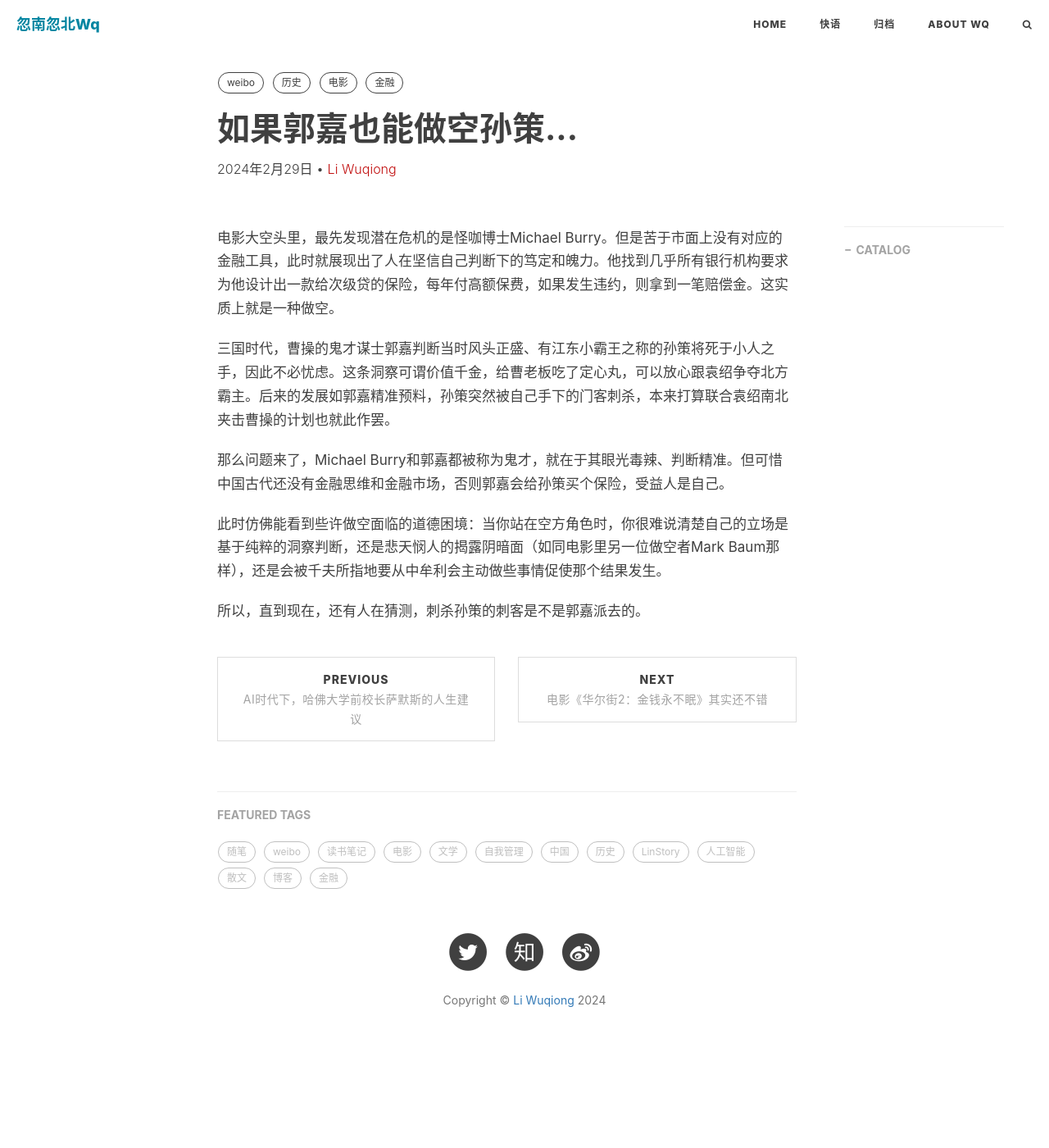
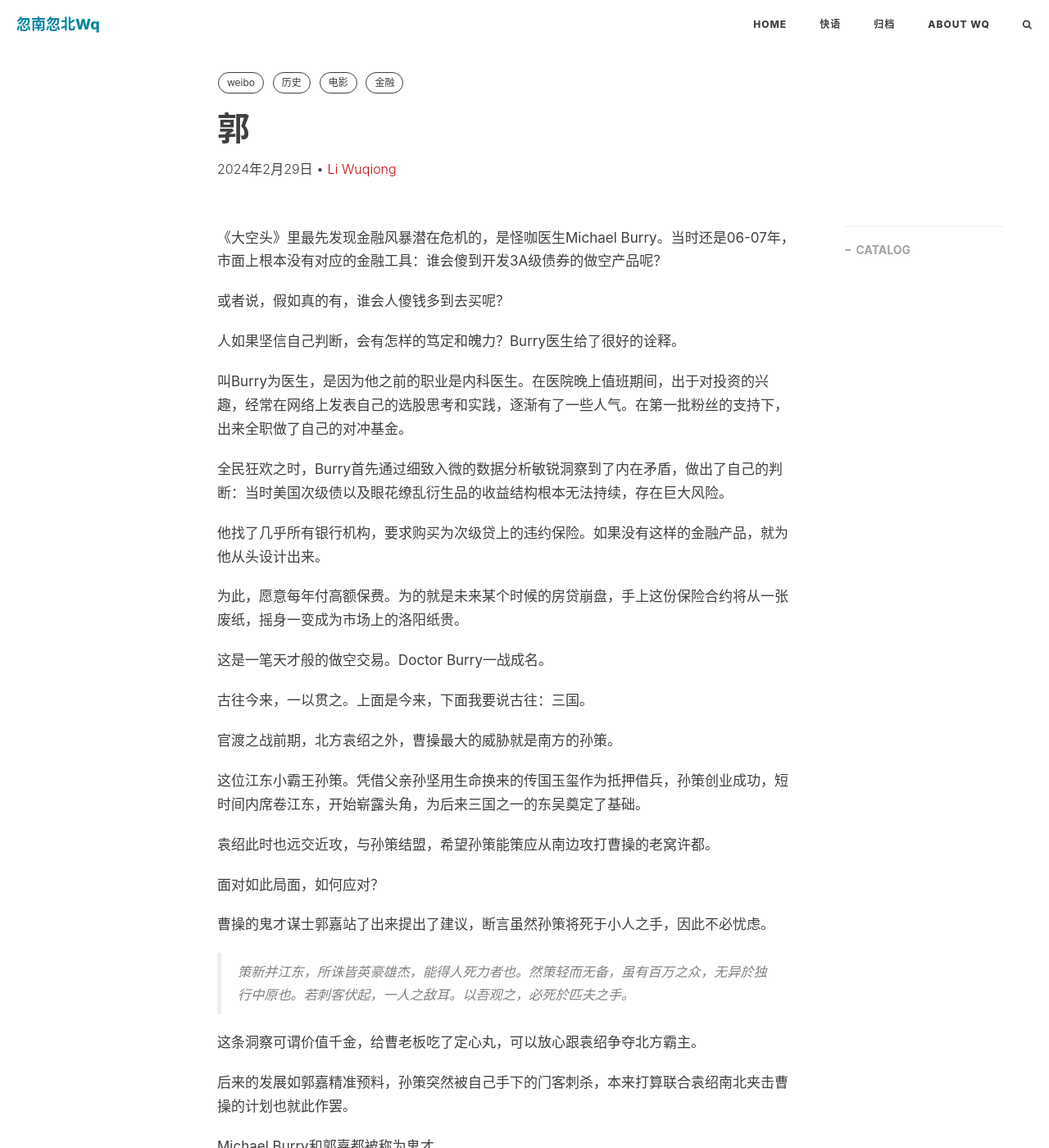
Before and after one commit to liwuqiong/blog_zh, a Jekyll site: the page built from _posts/2024Q1/2024-02-29-如果郭嘉也能做空孙策....md, in a window 1280 px wide and 1400 px high. Shown: the whole window at 82% size. Built offline with Jekyll 4.4.1, drawn with Linux system fonts in a browser that asks for light colours; nearby versions of some CDN libraries; comment, search, counter and statistics services are not loaded; some of the changed text lies outside the part shown.

Commit message:
liwuqiong: 2024-05-05 12:08:26

```diff
--- a/_posts/2024Q1/2024-02-29-如果郭嘉也能做空孙策....md
+++ b/_posts/2024Q1/2024-02-29-如果郭嘉也能做空孙策....md
@@ -1,5 +1,5 @@
 ---
-title: 如果郭嘉也能做空孙策...
+title: 郭
 subtitle:
 tags:
 - weibo
@@ -11,12 +11,55 @@ layout: post
 header-style: text
 ---
 
-电影大空头里，最先发现潜在危机的是怪咖博士Michael Burry。但是苦于市面上没有对应的金融工具，此时就展现出了人在坚信自己判断下的笃定和魄力。他找到几乎所有银行机构要求为他设计出一款给次级贷的保险，每年付高额保费，如果发生违约，则拿到一笔赔偿金。这实质上就是一种做空。
+《大空头》里最先发现金融风暴潜在危机的，是怪咖医生Michael Burry。当时还是06-07年，市面上根本没有对应的金融工具：谁会傻到开发3A级债券的做空产品呢？
 
-三国时代，曹操的鬼才谋士郭嘉判断当时风头正盛、有江东小霸王之称的孙策将死于小人之手，因此不必忧虑。这条洞察可谓价值千金，给曹老板吃了定心丸，可以放心跟袁绍争夺北方霸主。后来的发展如郭嘉精准预料，孙策突然被自己手下的门客刺杀，本来打算联合袁绍南北夹击曹操的计划也就此作罢。
+或者说，假如真的有，谁会人傻钱多到去买呢？
 
-那么问题来了，Michael Burry和郭嘉都被称为鬼才，就在于其眼光毒辣、判断精准。但可惜中国古代还没有金融思维和金融市场，否则郭嘉会给孙策买个保险，受益人是自己。
+人如果坚信自己判断，会有怎样的笃定和魄力？Burry医生给了很好的诠释。
 
-此时仿佛能看到些许做空面临的道德困境：当你站在空方角色时，你很难说清楚自己的立场是基于纯粹的洞察判断，还是悲天悯人的揭露阴暗面（如同电影里另一位做空者Mark Baum那样），还是会被千夫所指地要从中牟利会主动做些事情促使那个结果发生。
+叫Burry为医生，是因为他之前的职业是内科医生。在医院晚上值班期间，出于对投资的兴趣，经常在网络上发表自己的选股思考和实践，逐渐有了一些人气。在第一批粉丝的支持下，出来全职做了自己的对冲基金。
 
-所以，直到现在，还有人在猜测，刺杀孙策的刺客是不是郭嘉派去的。
+全民狂欢之时，Burry首先通过细致入微的数据分析敏锐洞察到了内在矛盾，做出了自己的判断：当时美国次级债以及眼花缭乱衍生品的收益结构根本无法持续，存在巨大风险。
+
+他找了几乎所有银行机构，要求购买为次级贷上的违约保险。如果没有这样的金融产品，就为他从头设计出来。
+
+为此，愿意每年付高额保费。为的就是未来某个时候的房贷崩盘，手上这份保险合约将从一张废纸，摇身一变成为市场上的洛阳纸贵。
+
+这是一笔天才般的做空交易。Doctor Burry一战成名。
+
+古往今来，一以贯之。上面是今来，下面我要说古往：三国。
+
+官渡之战前期，北方袁绍之外，曹操最大的威胁就是南方的孙策。
+
+这位江东小霸王孙策。凭借父亲孙坚用生命换来的传国玉玺作为抵押借兵，孙策创业成功，短时间内席卷江东，开始崭露头角，为后来三国之一的东吴奠定了基础。
+
+袁绍此时也远交近攻，与孙策结盟，希望孙策能策应从南边攻打曹操的老窝许都。
+
+面对如此局面，如何应对？
+
+曹操的鬼才谋士郭嘉站了出来提出了建议，断言虽然孙策将死于小人之手，因此不必忧虑。
+
+> 策新并江东，所诛皆英豪雄杰，能得人死力者也。然策轻而无备，虽有百万之众，无异於独行中原也。若刺客伏起，一人之敌耳。以吾观之，必死於匹夫之手。
+
+这条洞察可谓价值千金，给曹老板吃了定心丸，可以放心跟袁绍争夺北方霸主。
+
+后来的发展如郭嘉精准预料，孙策突然被自己手下的门客刺杀，本来打算联合袁绍南北夹击曹操的计划也就此作罢。
+
+
+Michael Burry和郭嘉都被称为鬼才。
+
+他们眼光毒辣、判断精准，犀利敢想、笃定敢干，这两人有着共通之处。
+
+如果中国古代有金融思维和金融市场，郭嘉可能会给孙策买个保险，受益人是自己。
+
+此时能看到些许做空者面临的道德困境：
+
+当你处于空方角色时，因为最终结果跟你的巨额收益直接相关，你很难说清楚自己的立场是基于纯粹理性的洞察判断，还是悲天悯人的揭露阴暗、戳破泡沫，让经济回归健康？（如同大空头里另一位做空者Mark Baum那样“悲天悯人”式的纠结，是真的还是演绎的？）
+
+抑或，如果不幸言中，会被认为是为了从中牟利，甚至会被认为是主动做了某些事情去推动那个对你自己有利的结果发生？
+
+当事人说不清楚，也就无法说服他人。
+
+直到现在，人们依然在猜测争论，刺杀孙策的刺客可能是郭嘉派去的。
+
+而中国金融市场发展这么多年，仍然没有做空机制，或许也是特定文化背景下的道德困境所致。
```
Also changed, not shown: _posts/Free Writing & Collection.md (+9 -0 lines).
